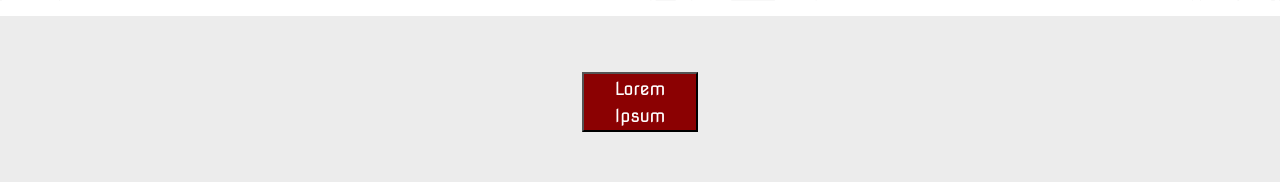
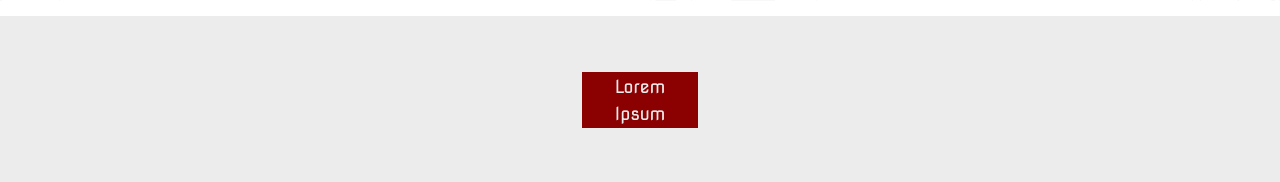
Before and after one commit to uDria1099/PROGETTONEGIT, a plain HTML site: page index.html in a window 1280 px wide. Shown: the part 2097-2279 px from the top of the page. Drawn offline with nearby package versions, Linux system fonts and the light colour scheme.

```diff
--- a/style.css
+++ b/style.css
@@ -151,7 +151,9 @@
     background-color: rgb(139 , 1, 2);
     width: 9%;
     font-size: large;
-    color: white;
+    color: #ECECEC;
+    border:0px;
+    font-weight: 10;
 }
 
 .sezbottone{
```
